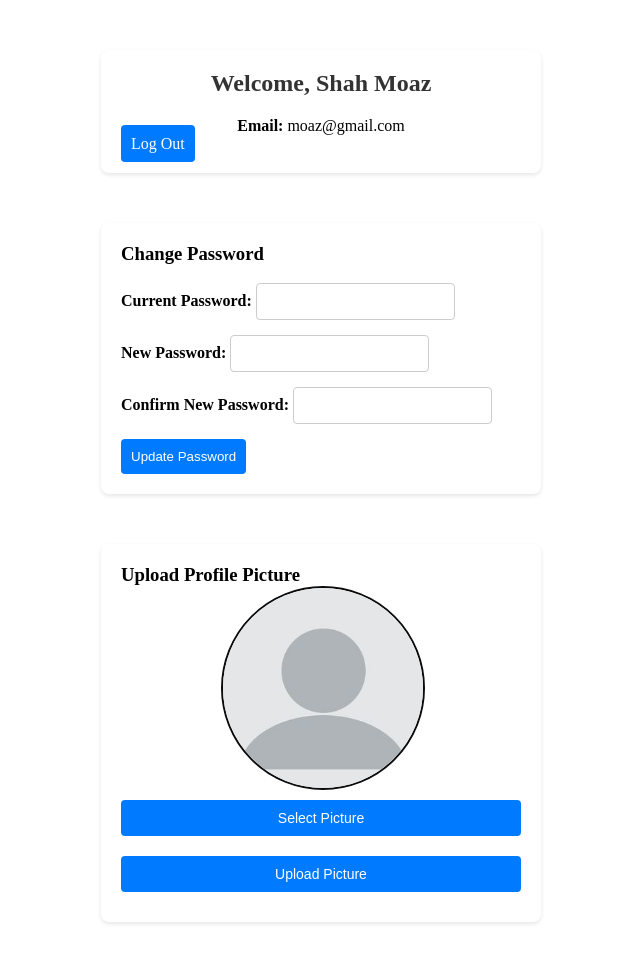
After one commit to makmodol1173/django_complete_authentication_with_mysql, a Django app: page /profile/ in a window 1280 px wide. The commit adds this page. Shown: the whole page, without its empty margins (319-959 px from the left). Run offline with Django 5.2, Linux system fonts and the light colour scheme.

Commit message:
login, registration, profile added

```diff
--- a/app/urls.py
+++ b/app/urls.py
@@ -3,4 +3,7 @@ from . import views
 
 urlpatterns = [
     path('', views.index, name='index'),
+    path('registration/', views.registration, name='register'),
+    path('login/', views.login, name='login'),
+    path('profile/', views.profile, name='profile'),
 ]
--- a/app/views.py
+++ b/app/views.py
@@ -2,3 +2,12 @@ from django.shortcuts import render
 
 def index(request):
     return render(request, 'index.html')
+
+def registration(request):
+    return render(request, 'registration.html')
+
+def login(request):
+    return render(request, 'login.html')
+
+def profile(request):
+    return render(request, 'profile.html')
--- a/static/css/style.css
+++ b/static/css/style.css
@@ -1,5 +1,8 @@
-body {
+*{
   margin: 0;
+  padding: 0;
+}
+.content {
   font-family: 'Times New Roman', Times, serif;
   height: 100vh;
   background: url('../image/backgrnd.jpeg') no-repeat center center fixed;
@@ -15,3 +18,132 @@ body {
   text-transform: uppercase;
   font-size: 65px;
 }
+
+
+.container {
+  max-width: 400px;
+  margin: 50px auto;
+  background: #fff;
+  padding: 20px;
+  border-radius: 8px;
+  box-shadow: 0 2px 4px rgba(0, 0, 0, 0.1);
+}
+
+h2 {
+  text-align: center;
+  margin-bottom: 20px;
+  color: #333;
+}
+
+form {
+  display: flex;
+  flex-direction: column;
+}
+
+label {
+  margin-bottom: 5px;
+  font-weight: bold;
+}
+
+input {
+  margin-bottom: 15px;
+  padding: 10px;
+  border: 1px solid #ccc;
+  border-radius: 4px;
+}
+
+.button {
+  background-color: #007BFF;
+  color: white;
+  padding: 10px;
+  border: none;
+  border-radius: 4px;
+  cursor: pointer;
+}
+
+button:hover {
+  background-color: #0056b3;
+}
+
+p {
+  text-align: center;
+  margin-top: 10px;
+}
+
+a {
+  color: #007BFF;
+  text-decoration: none;
+}
+
+a:hover {
+  text-decoration: underline;
+}
+
+.image-preview img {
+  margin: 15px auto;
+  max-width: 150px;
+  max-height: 150px;
+  border-radius: 50%;
+  border: 2px solid #007bff;
+  display: block;
+}
+.select-button, .upload-button {
+  display: block;
+  width: 100%;
+  padding: 10px;
+  margin: 10px 0;
+  font-size: 14px;
+  color: #fff;
+  background-color: #007bff;
+  border: none;
+  border-radius: 4px;
+  cursor: pointer;
+  text-align: center;
+}
+
+.select-button:hover, .upload-button:hover {
+  background-color: #0056b3;
+}
+
+.profile-picture-container {
+  border-radius: 50%;
+  overflow: hidden;
+  width: 200px;
+  height: 200px;
+  border: 2px solid #0c0b0b;
+  margin-left: 25%;
+}
+
+.profile-picture {
+  width: 100%;
+  height: 100%;
+  object-fit: cover;
+}
+
+/* General styling for the messages container */
+.messages {
+  margin: 10px 0;
+  padding: 0;
+  list-style-type: none;
+}
+
+/* Styling for individual message items */
+.message-success {
+  color: green;
+  background-color: #d4edda;
+  border: 1px solid #c3e6cb;
+  padding: 10px;
+  border-radius: 4px;
+  font-weight: bold;
+  margin-bottom: 10px;
+}
+
+.message-error {
+  color: red;
+  background-color: #f8d7da;
+  border: 1px solid #f5c6cb;
+  padding: 10px;
+  border-radius: 4px;
+  font-weight: bold;
+  margin-bottom: 10px;
+}
--- /dev/null
+++ b/templates/profile.html
@@ -0,0 +1,68 @@
+<!DOCTYPE html>
+<html lang="en">
+<head>
+    <meta charset="UTF-8">
+    <meta name="viewport" content="width=device-width, initial-scale=1.0">
+    <title>Profile</title>
+    <link rel="stylesheet" href="/static/css/style.css">
+</head>
+<body>
+    <div class="container">
+        <h2>Welcome, Shah Moaz</h2>
+        <p><strong>Email:</strong> moaz@gmail.com</p>
+        <a class="button" href="/logout">Log Out</a>
+    </div>
+
+    <div class="container">
+        <h3>Change Password</h3> <br>
+            <div class="form-group">
+                <label for="currentPassword">Current Password:</label>
+                <input type="password" id="currentPassword" name="current_password" required>
+            </div>
+            <div class="form-group">
+                <label for="newPassword">New Password:</label>
+                <input type="password" id="newPassword" name="new_password" required>
+            </div>
+            <div class="form-group">
+                <label for="confirmPassword">Confirm New Password:</label>
+                <input type="password" id="confirmPassword" name="confirm_password" required>
+            </div>
+            <button type="submit" class="button">Update Password</button>
+        </form>
+    </div>
+
+    <div class="container">
+        <h3>Upload Profile Picture</h3>
+        <div class="profile-picture-container">
+            <img src="/static/image/image.png" class="profile-picture" id="profile-picture-preview">
+        </div>
+        <form method="POST" action="/upload_picture/" enctype="multipart/form-data">
+            <input type="file" id="profile-picture-input" name="profile_picture" accept="image/*" style="display: none;" onchange="previewImage(event)">
+            <button type="button" class="select-button" onclick="triggerFileInput()">Select Picture</button>
+            <button type="submit" class="upload-button">Upload Picture</button>
+        </form>
+    </div>
+
+    <script>
+        // Function to trigger file input
+        function triggerFileInput() {
+            document.getElementById("profile-picture-input").click();
+        }
+
+        // Function to show preview of the selected image
+        function previewImage(event) {
+            const input = event.target;
+            const preview = document.getElementById("profile-picture-preview");
+
+            if (input.files && input.files[0]) {
+                const reader = new FileReader();
+                reader.onload = function (e) {
+                    preview.src = e.target.result;
+                    preview.style.display = "block"; // Show the image
+                };
+                reader.readAsDataURL(input.files[0]); // Read the file as a data URL
+            }
+        }
+    </script>
+</body>
+</html>
```
Also changed, not shown: templates/login.html (added, +28 -0 lines), templates/registration.html (added, +30 -0 lines), static/image/image.png (added).
